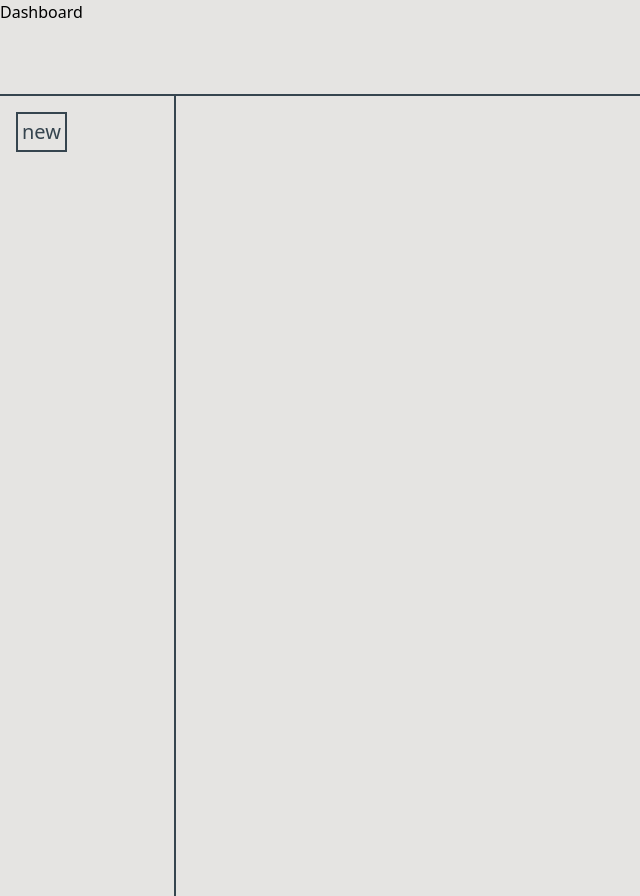
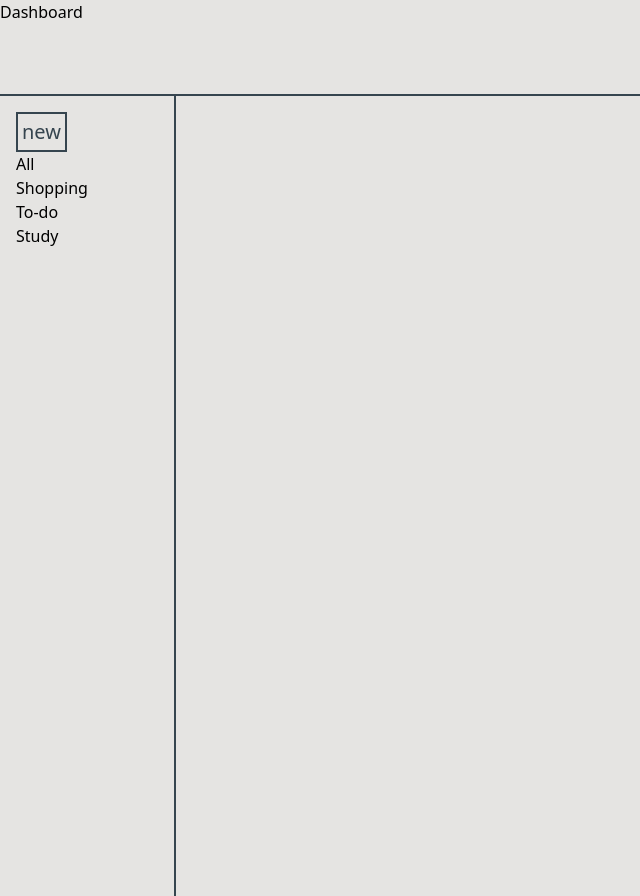
Before and after one commit to mbergq/v2-notes-app, a React (Vite) app in the folder frontend/: page / in a window 1280 px wide. Shown: the whole page, without its empty margins (0-640 px from the left). Built offline with nearby package versions, Linux system fonts and the light colour scheme; no server answers.

Commit message:
add dynamic routing, bad fix to prevent crashes from undefined route param

```diff
--- a/frontend/src/App.tsx
+++ b/frontend/src/App.tsx
@@ -1,6 +1,7 @@
 import { useEffect, useState } from "react";
 import Note from "./Note";
 import NoteModal from "./components/NoteModal";
+import { Link, useParams } from "react-router";
 
 type Data = [
   {
@@ -23,7 +24,30 @@ function App() {
         throw new Error("Network response was not ok");
       }
       const result = await response.json();
-      // console.log(result);
+
+      setData(result);
+    } catch (error) {
+      console.error(error);
+    }
+  };
+
+  const { id } = useParams();
+  const fetchDataOnCategory = async () => {
+    if (id === undefined) {
+      return;
+    }
+    console.log("Params id:", id);
+
+    console.log("Runs");
+
+    try {
+      const response = await fetch(`api/notes-category/${id}`);
+      if (!response.ok) {
+        throw new Error("Network response was not ok");
+      }
+
+      const result = await response.json();
+      console.log(result);
 
       setData(result);
     } catch (error) {
@@ -54,6 +78,25 @@ function App() {
             >
               new
             </button>
+            <nav>
+              <ul>
+                <Link to={"/"} onClick={fetchData}>
+                  <li>All</li>
+                </Link>
+                <Link
+                  to={"/93c5e657-ac3f-4c29-8f8d-9647e573f43e"}
+                  onClick={fetchDataOnCategory}
+                >
+                  <li>Shopping</li>
+                </Link>
+                <Link to={"/93c5e657-ac3f-4c29-8f8d-9647e573f43e"}>
+                  <li>To-do</li>
+                </Link>
+                <Link to={"/93c5e657-ac3f-4c29-8f8d-9647e573f43e"}>
+                  <li>Study</li>
+                </Link>
+              </ul>
+            </nav>
           </div>
         </div>
         {data !== null && (
--- a/frontend/src/main.tsx
+++ b/frontend/src/main.tsx
@@ -3,7 +3,6 @@ import { createRoot } from "react-dom/client";
 import { BrowserRouter, Routes, Route } from "react-router";
 import App from "./App.tsx";
 import About from "./About.tsx";
-import NoteModal from "./components/NoteModal.tsx";
 import "./tailwind.css";
 
 createRoot(document.getElementById("root")!).render(
@@ -11,8 +10,8 @@ createRoot(document.getElementById("root")!).render(
     <BrowserRouter>
       <Routes>
         <Route path="/" element={<App />} />
+        <Route path="/:id" element={<App />} />
         <Route path="about" element={<About />} />
-        <Route path="dev" element={<NoteModal />} />
       </Routes>
     </BrowserRouter>
   </StrictMode>
```
Also changed, not shown: 1 other file (tests, documents, lock files or other folders).
